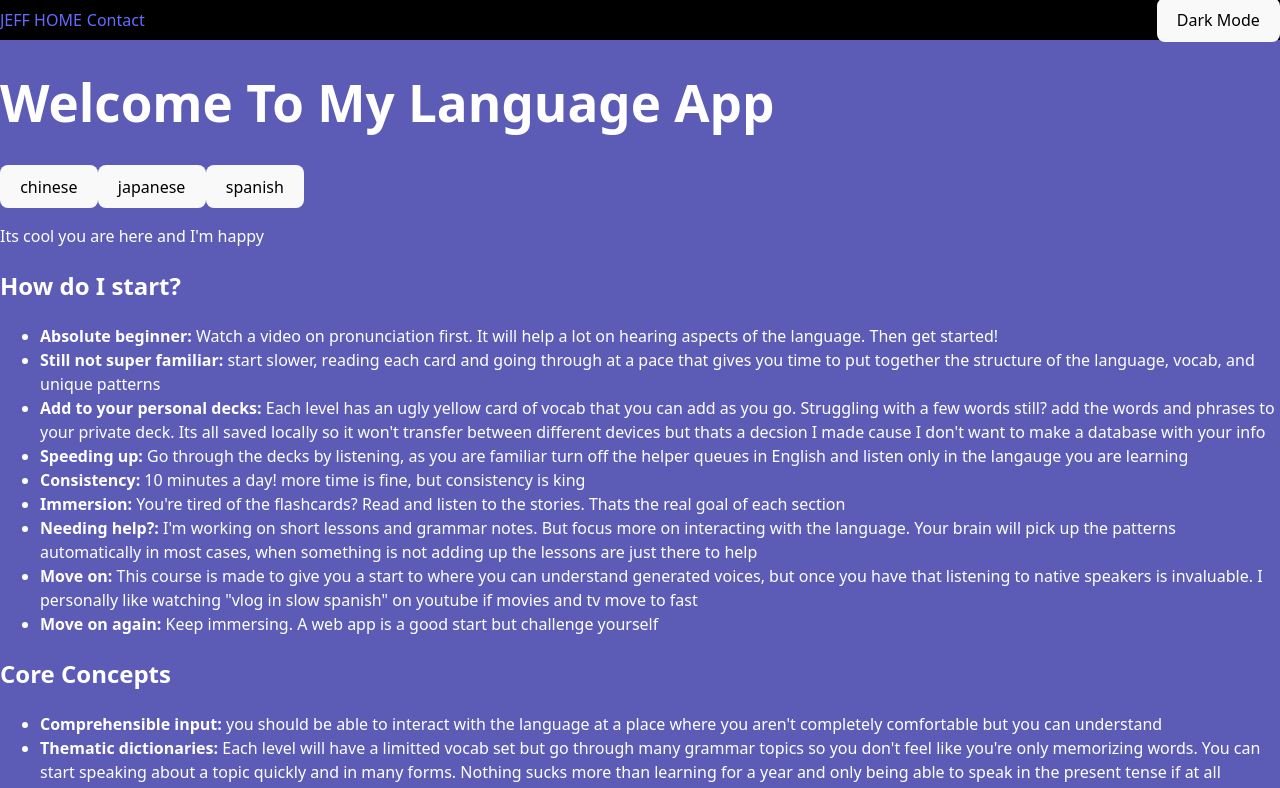
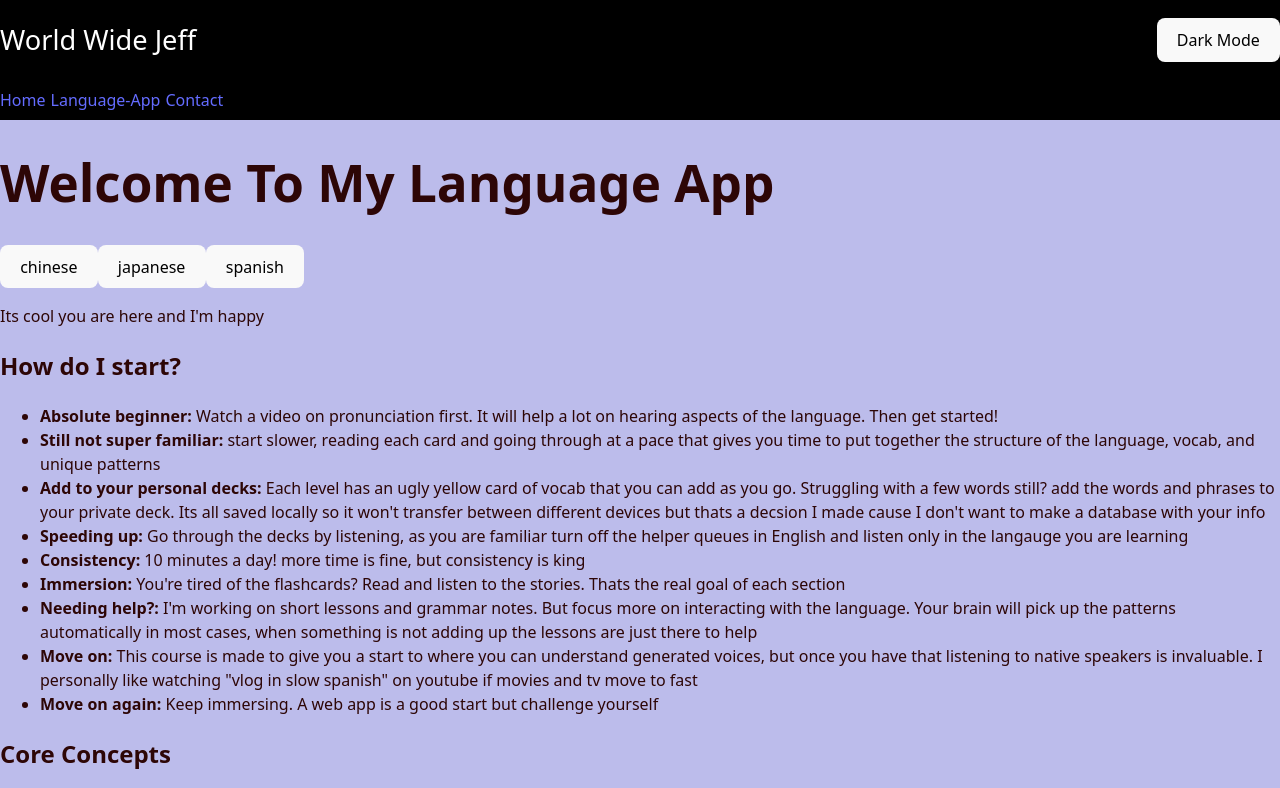
Before and after one commit to JeffWHenderson/world-wide-jeff, a React (Vite) app in the folder apps/frontend/: page /language-app in a window 1280 px wide. Shown: the top 788 px of the page. Built offline with nearby package versions, Linux system fonts and the light colour scheme.

Commit message:
just css junk

```diff
--- a/apps/frontend/src/index.css
+++ b/apps/frontend/src/index.css
@@ -1,6 +1,8 @@
+/* TODO: --font-color and --text-color needs to be cleaned up */
+
 :root {
   --text-color: #2d0606;
-  --background-color: #5c5cb7;
+  --background-color: #bcbceb;
   --card-color: white;
   --story-lesson-color: red;
   --flashcard-lesson-color: lightgrey;
@@ -24,7 +26,7 @@
   --background-color: rgb(41, 44, 44);
   --card-text-color: black;
   --section-header-color: blue;
-  --text-color: #2d0606;
+  --text-color: white;
 
   --font-color: white;
   --card-color: black;
--- a/apps/frontend/src/screens/Core/Layout.tsx
+++ b/apps/frontend/src/screens/Core/Layout.tsx
@@ -6,9 +6,13 @@ const Layout = () => {
 
     return (
         <div style={{ width: '100%', height: '100vh' }}>
-            <div style={{ display: "flex", backgroundColor: "black", height: '10vh', width: '100vw', alignContent: "center", alignItems: 'center', justifyContent: 'center' }}>
-                <div style={{ fontSize: "2em", color: 'white' }}>World Wide Jeff</div>
+            <div style={{ display: "flex", backgroundColor: "black", height: '10vh', width: '100vw', alignItems: 'center', justifyContent: 'space-between' }}>
+                <div style={{ fontSize: "1.7em", color: 'white' }}>World Wide Jeff</div>
+                <button onClick={toggleTheme}>
+                    {theme === 'light' ? 'Dark' : 'Light'} Mode
+                </button>
             </div>
+
             <div style={{ display: "flex", backgroundColor: "black", height: '5vh', width: '100vw', alignContent: "center", alignItems: 'center', justifyContent: 'space-between' }}>
                 <nav>
                     <Link style={{ padding: "0 5px 0 0" }} to="/">Home</Link>
@@ -17,9 +21,6 @@ const Layout = () => {
                     <Link style={{ padding: "0 5px 0 0" }} to="/language-app">Language-App</Link>
                     <Link to="/contact">Contact</Link>
                 </nav>
-                <button onClick={toggleTheme}>
-                    {theme === 'light' ? 'Dark' : 'Light'} Mode
-                </button>
             </div>
 
             <Outlet />
--- a/apps/frontend/src/screens/LanguageApp/LanguageAppLayout.tsx
+++ b/apps/frontend/src/screens/LanguageApp/LanguageAppLayout.tsx
@@ -5,18 +5,21 @@ const LanguageAppLayout = () => {
     const { theme, toggleTheme } = useTheme();
     return (
         <div style={{ width: '100%', height: '100vh' }}>
-            <div style={{ display: "flex", backgroundColor: "black", height: '5vh', width: '100vw', alignContent: "center", alignItems: 'center', justifyContent: 'space-between' }}>
-                <div>
-                    <Link style={{ padding: "0 5px 0 0" }} to="/">
-                        JEFF HOME
-                    </Link>
-                    <Link to="/contact">
-                        Contact
-                    </Link>
-                </div>
+            <div style={{ display: "flex", backgroundColor: "black", height: '10vh', width: '100vw', alignItems: 'center', justifyContent: 'space-between' }}>
+                <div style={{ fontSize: "1.7em", color: 'white' }}>World Wide Jeff</div>
                 <button onClick={toggleTheme}>
                     {theme === 'light' ? 'Dark' : 'Light'} Mode
                 </button>
+            </div>
+
+            <div style={{ display: "flex", backgroundColor: "black", height: '5vh', width: '100vw', alignContent: "center", alignItems: 'center', justifyContent: 'space-between' }}>
+                <nav>
+                    <Link style={{ padding: "0 5px 0 0" }} to="/">Home</Link>
+                    {/* <Link style={{ padding: "0 5px 0 0" }} to="/pickleball">Pickleball</Link> */}
+                    {/* <Link style={{ padding: "0 5px 0 0" }} to="/wallerverse">Wallerverse</Link> */}
+                    <Link style={{ padding: "0 5px 0 0" }} to="/language-app">Language-App</Link>
+                    <Link to="/contact">Contact</Link>
+                </nav>
             </div>
             <Outlet />
         </div>
--- a/apps/frontend/src/screens/LanguageApp/LanguageHome.tsx
+++ b/apps/frontend/src/screens/LanguageApp/LanguageHome.tsx
@@ -10,7 +10,7 @@ const LanguageAppHome = () => {
     }
 
     return <>
-        <div style={{ color: 'white' }}>
+        <div style={{ color: '--text-color' }}>
             <h1>Welcome To My Language App</h1>
             <div style={{ marginRight: '15px' }}>
 
```
